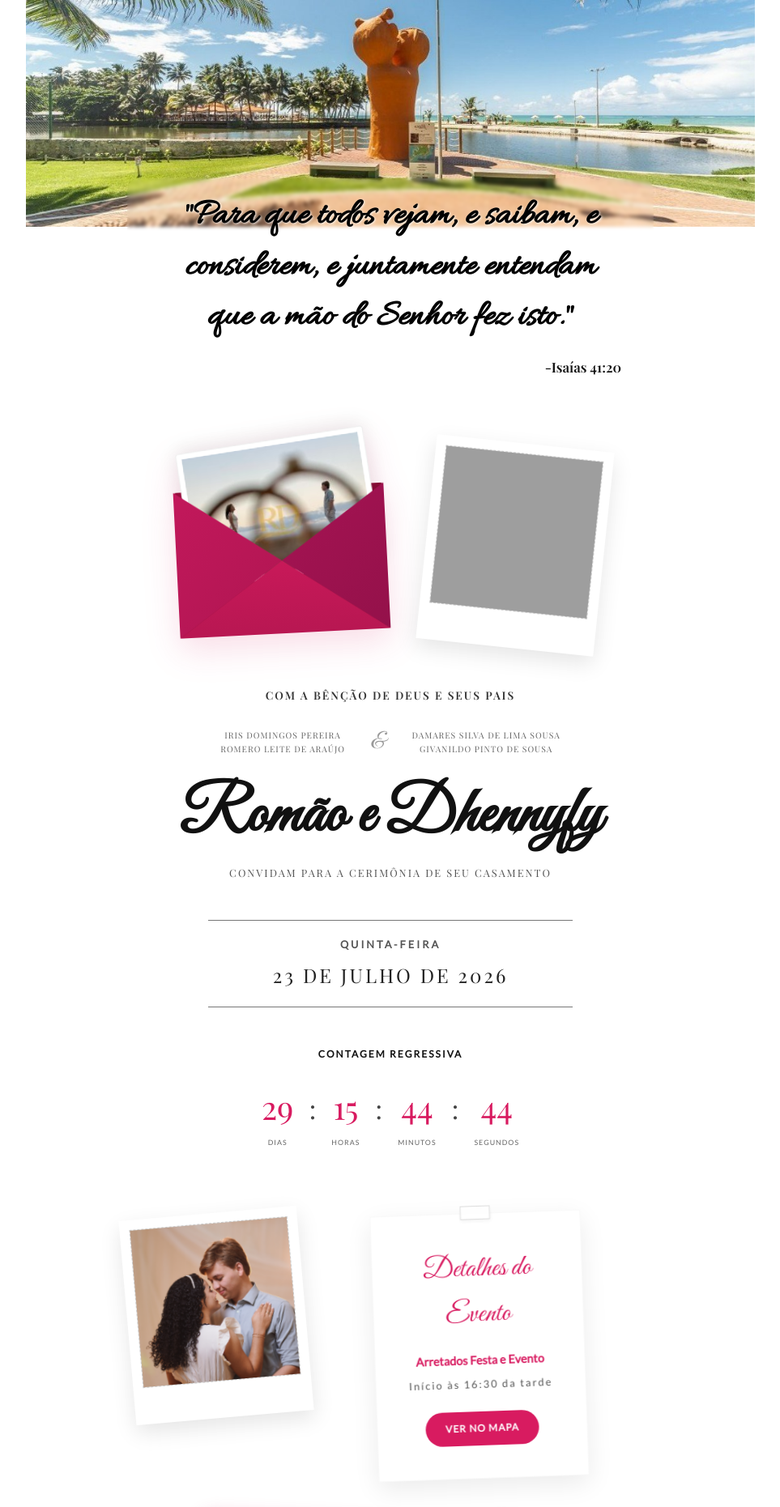
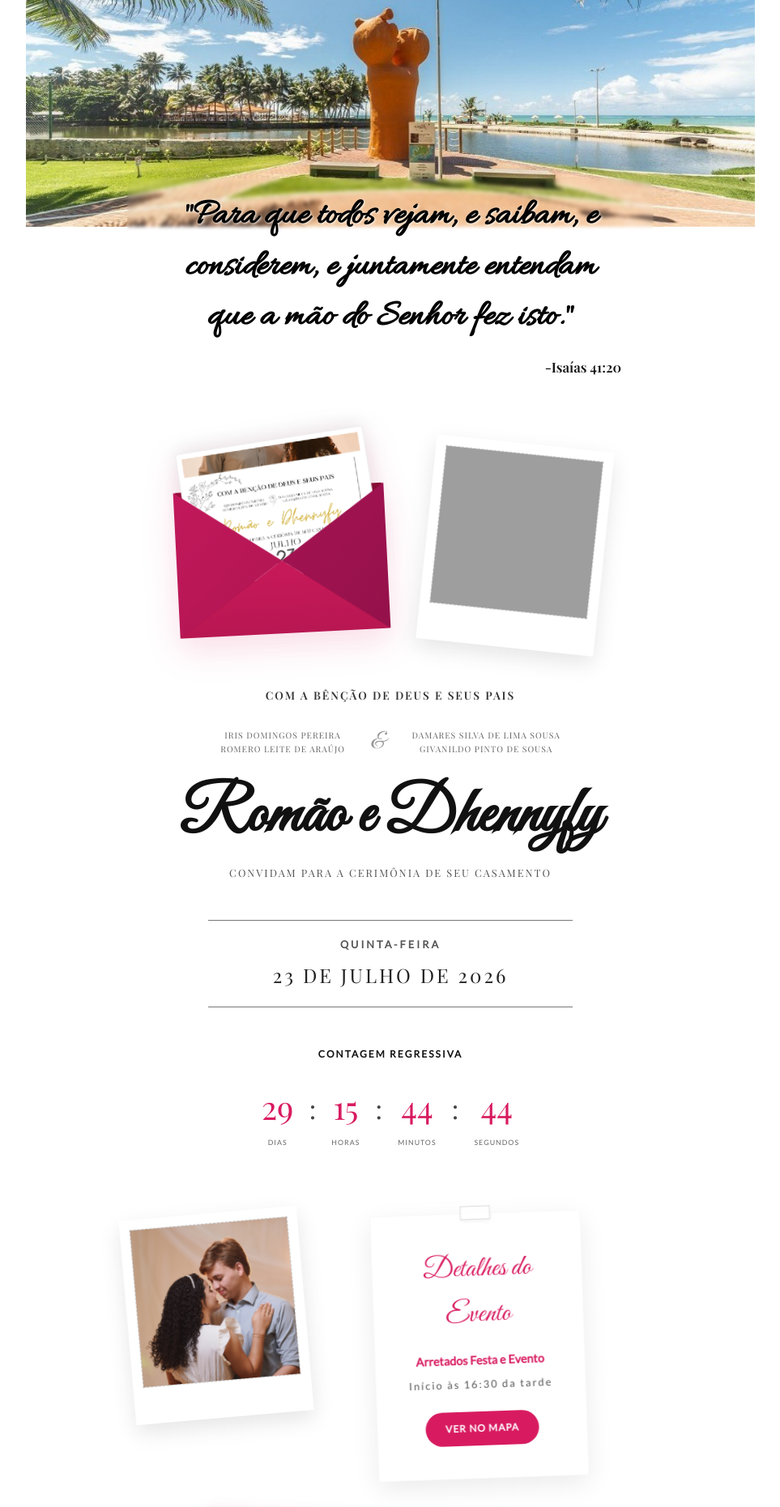
Before and after one commit to RomaoPereira/Casamento, a Django app: page /convite/ in a window 1280 px wide. Shown: the top 1861 px of the page at 81% size, without its empty margins (158-1121 px from the left). Run offline with Django 5.2, Linux system fonts and the light colour scheme; some web fonts are replaced; grey boxes are pictures that could not be loaded.

Commit message:
Atualizando imagem do envelope para conteudo_envelope_5.jpg

```diff
--- a/core/templates/core/invitation.html
+++ b/core/templates/core/invitation.html
@@ -638,7 +638,7 @@
             <div class="envelope-container">
                 <div class="env-back"></div>
                 <div class="env-letter">
-                    <img src="/static/core/img/conteudo_envelope_4.jpg" alt="Sua Foto" class="env-letter-img">
+                    <img src="/static/core/img/conteudo_envelope_5.jpg" alt="Sua Foto" class="env-letter-img">
                 </div>
                 <div class="env-front-left"></div>
                 <div class="env-front-right"></div>
```
Also changed, not shown: core/static/core/img/conteudo_envelope_5.jpg (added), 1 other file.
